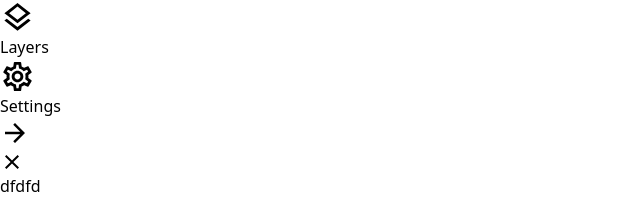
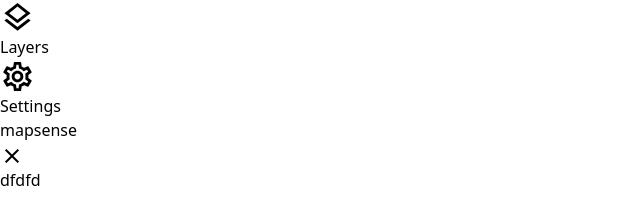
Before and after one commit to vishalkushwaha2003/mapsense-task, a React (Vite) app: page / in a window 1280 px wide. Shown: the top 218 px of the page, without its empty margins (0-640 px from the left). Built offline with nearby package versions, Linux system fonts and the light colour scheme.

Commit message:
complete the task

```diff
--- a/src/App.tsx
+++ b/src/App.tsx
@@ -1,19 +1,44 @@
-import FixSidebar from "./components/FixSidebar"
-import MainContent from "./components/MainContent"
-import Sidebar from "./components/ToggleSidebar"
+import React, { useState } from "react";
+import FixSidebar from "./components/FixSidebar";
+import MainContent from "./components/MainContent";
+import ToggleSidebar from "./components/ToggleSidebar";
 
+// Define the type for the FixSidebar props
+interface FixSidebarProps {
+  handleClickedFixSidebarItem: (val: string) => void;
+}
+
+// Define the type for the ToggleSidebar props
+interface ToggleSidebarProps {
+  clickedFixSidebarItem: string;
+  isFixSidebarItemClicked: boolean;
+}
 
 function App() {
+  const [clickedFixSidebarItem, setClickedFixSidebarItem] =
+    useState<string>("mapsense");
+  const [isFixSidebarItemClicked, setIsFixSidebarItemClicked] =
+    useState<boolean>(false);
+
+  const handleClickedFixSidebarItem = (val: string) => {
+    setClickedFixSidebarItem(val);
+    if (!isFixSidebarItemClicked) {
+      setIsFixSidebarItemClicked(true);
+    }
+  };
+
   return (
-    <div className=" flex">
-     <div className="flex">
-     <FixSidebar/>
-     <Sidebar/>
-     </div>
-     <MainContent/>
-
+    <div className="flex">
+      <div className="flex">
+        <FixSidebar handleClickedFixSidebarItem={handleClickedFixSidebarItem} />
+        <ToggleSidebar
+          clickedFixSidebarItem={clickedFixSidebarItem}
+          isFixSidebarItemClicked={isFixSidebarItemClicked}
+        />
+      </div>
+      <MainContent />
     </div>
-  )
+  );
 }
 
-export default App
+export default App;
--- a/src/components/FixSidebar.tsx
+++ b/src/components/FixSidebar.tsx
@@ -1,19 +1,30 @@
+import React from 'react';
 import LayersOutlinedIcon from '@mui/icons-material/LayersOutlined';
 import SettingsOutlinedIcon from '@mui/icons-material/SettingsOutlined';
 
-function FixSidebar() {
+interface FixSidebarProps {
+  handleClickedFixSidebarItem: (item: string) => void;
+}
+
+const FixSidebar: React.FC<FixSidebarProps> = ({ handleClickedFixSidebarItem }) => {
+
+  const handleClick = (val:string) => {
+
+    handleClickedFixSidebarItem(val);
+  }
+
   return (
     <div className="h-[100vh] bg-slate-200 w-14  border-r border-slate-900 z-10 flex flex-col gap-6">
       <div className="mx-auto h-10 w-10 mt-2 rounded-full border border-slate-800"></div>
 
       <div className='text-center flex flex-col gap-2'>
-        <div className='hover:cursor-pointer hover:bg-slate-300 py-1'>
+        <div className='hover:cursor-pointer hover:bg-slate-300 py-1' onClick={()=>handleClick('Layers')}>
           <LayersOutlinedIcon fontSize='large' />
           <div className=' text-[12px] mt-[0px] '>Layers</div>
         </div>
-        <div className='hover:cursor-pointer hover:bg-slate-300 py-1 '>
+        <div className='hover:cursor-pointer hover:bg-slate-300 py-1' onClick={()=>handleClick('Settings')}>
           <SettingsOutlinedIcon fontSize='large' />
-          <div className=' text-[12px]  mt-[0px]'>Settings</div>
+          <div className=' text-[12px] mt-[0px]'>Settings</div>
         </div>
       </div>
     </div>
--- a/src/components/ToggleSidebar.tsx
+++ b/src/components/ToggleSidebar.tsx
@@ -1,10 +1,39 @@
 // src/components/Sidebar.tsx
-import React, { useState } from 'react';
-import ArrowForwardOutlinedIcon from '@mui/icons-material/ArrowForwardOutlined';
-import ClearIcon from '@mui/icons-material/Clear';
+import React, { useEffect, useState } from "react";
+import ArrowForwardOutlinedIcon from "@mui/icons-material/ArrowForwardOutlined";
+import ClearIcon from "@mui/icons-material/Clear";
+import LayersOutlinedIcon from "@mui/icons-material/LayersOutlined";
+import SettingsOutlinedIcon from "@mui/icons-material/SettingsOutlined";
 
-const Sidebar: React.FC = () => {
-  const [isOpen, setIsOpen] = useState(false);
+// Define the types for props
+interface SidebarProps {
+  clickedFixSidebarItem: string;
+  isFixSidebarItemClicked:boolean;
+}
+
+// Define the type for the icon state
+type IconType = React.ReactNode | null;
+
+const ToggleSidebar: React.FC<SidebarProps> = ({ clickedFixSidebarItem ,isFixSidebarItemClicked}) => {
+  const [isOpen, setIsOpen] = useState<boolean>(isFixSidebarItemClicked);
+  const [isClickedItemVal, setIsClickedItemVal] = useState<string>(clickedFixSidebarItem);
+  const [isClickedItemIcon, setIsClickedItemIcon] = useState<IconType>(null);
+
+  useEffect(() => {
+    setIsClickedItemVal(clickedFixSidebarItem);
+    setIsOpen(isFixSidebarItemClicked)
+
+    setIsClickedItemIcon(() => {
+      switch (clickedFixSidebarItem.toLowerCase()) {
+        case "layers":
+          return <LayersOutlinedIcon />;
+        case "settings":
+          return <SettingsOutlinedIcon />;
+        default:
+          return null;
+      }
+    });
+  }, [clickedFixSidebarItem,isFixSidebarItemClicked]);
 
   const toggleSidebar = () => {
     setIsOpen(!isOpen);
@@ -12,35 +41,32 @@ const Sidebar: React.FC = () => {
 
   return (
     <div className="flex z-9">
-
-
-
-
-      <ArrowForwardOutlinedIcon
+      {/* <ArrowForwardOutlinedIcon
         onClick={toggleSidebar}
-       className="absolute hover:cursor-pointer   rounded-md bg-slate-300 "
+        className="absolute hover:cursor-pointer rounded-md bg-slate-300"
         sx={{
-        width:'30px',
-        height:'30px',
+          width: "30px",
+          height: "30px",
         }}
-
-      />
-
+      /> */}
 
       <div
         className={`absolute h-[100vh] w-64 bg-slate-200 text-white transition-transform duration-200 transform ${
-          isOpen ? 'translate-x-0' : '-translate-x-full'
+          isOpen ? "translate-x-0" : "-translate-x-full"
         }`}
       >
+        <div>
+          <div className="h-10 flex items-center px-2 border-b text-slate-800 border-slate-400">
+            {isClickedItemIcon} <p>{isClickedItemVal}</p>
+          </div>
           <ClearIcon
             onClick={toggleSidebar}
-         className='absolute hover:cursor-pointer right-2 top-2'
+            className="absolute text-slate-900 hover:cursor-pointer right-2 top-2"
           />
         </div>
-
-
+      </div>
     </div>
   );
 };
 
-export default Sidebar;
+export default ToggleSidebar;
```
Lines whose indentation alone changed are shown as unchanged.
